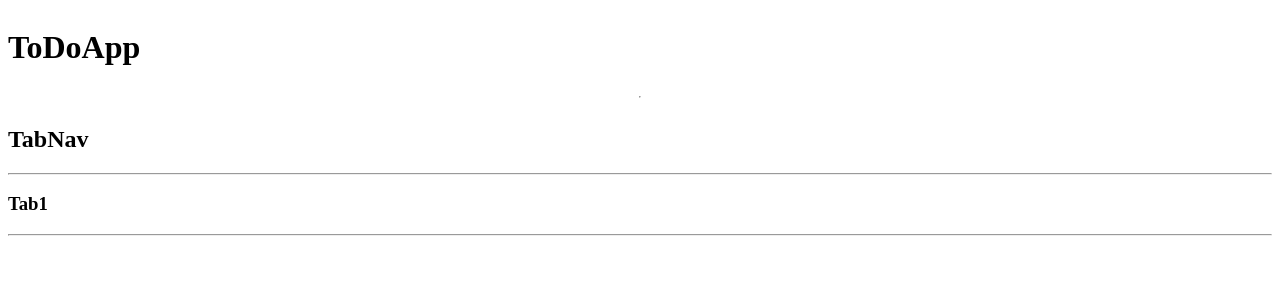
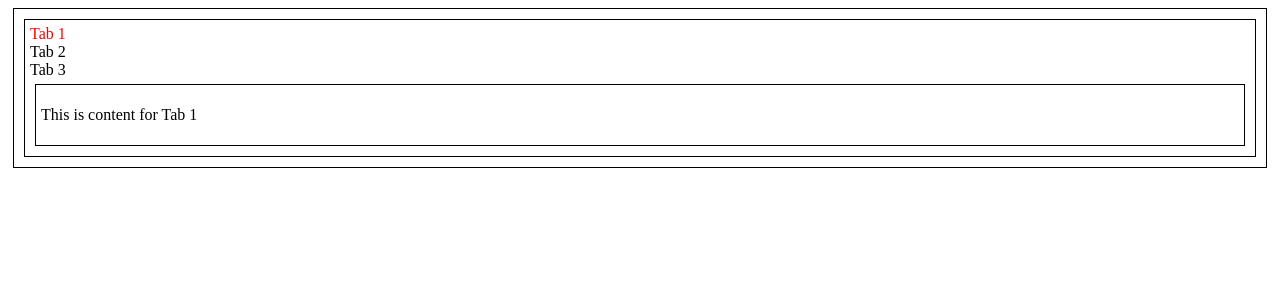
Before and after one commit to high489/Playground, a React app: page / in a window 1280 px wide. Shown: the top 300 px of the page. Built offline with nearby package versions, Linux system fonts and the light colour scheme.

Commit message:
implement base tabs logic

```diff
--- a/src/components/Tab/index.css
+++ b/src/components/Tab/index.css
@@ -1,3 +1,6 @@
 .Tab {
+    margin: 5px;
+    border: 1px solid black;
+    padding: 5px;
     display: block;
 }
--- a/src/components/Tab/index.jsx
+++ b/src/components/Tab/index.jsx
@@ -3,12 +3,14 @@ import './index.css';
 
 class Tab extends React.Component {
     render() {
-        return (
-            <div className="Tab">
-                <h3>Tab1</h3>
-                <hr />
-            </div>
-        )
+        if (this.props.isSelected){
+            return (
+                <div className="Tab">
+                    {this.props.children}
+                </div>
+            );
+        }
+        return null;
     }
 }
 
--- a/src/components/TabNav/index.css
+++ b/src/components/TabNav/index.css
@@ -1,3 +1,18 @@
 .TabNav {
+    margin: 5px;
+    border: 1px solid black;
+    padding: 5px;
     display: block;
 }
+
+.TabLabel {
+    color: black;
+}
+
+.current-tab {
+    color: red;
+}
+
+a:hover {
+    cursor: pointer;
+}
--- a/src/components/TabNav/index.jsx
+++ b/src/components/TabNav/index.jsx
@@ -1,14 +1,23 @@
 import React from 'react';
-import './index.css'
-import Tab from '@components/Tab'
+import './index.css';
 
 class TabNav extends React.Component {
     render() {
+        let tabs = this.props.tabs.map(tab => {
+            const active = (tab == this.props.selected ? ' current-tab active' : '');
+            return (
+                <div key={tab}>
+                    <a className={"TabLabel" + active}
+                       onClick={() => this.props.setSelected(tab)}>
+                           {tab}
+                    </a>
+                </div>
+            )
+        })
         return (
             <div className="TabNav">
-                <h2>TabNav</h2>
-                <hr />
-                <Tab></Tab>
+                {tabs}
+                {this.props.children}
             </div>
         )
     }
--- a/src/components/ToDoApp/index.css
+++ b/src/components/ToDoApp/index.css
@@ -1,5 +1,6 @@
 .ToDoApp {
-    display: flex;
-    flex-direction: column;
-    justify-content: center;
+    margin: 5px;
+    border: 1px solid black;
+    padding: 5px;
+    display: block
 };
--- a/src/components/ToDoApp/index.jsx
+++ b/src/components/ToDoApp/index.jsx
@@ -1,16 +1,43 @@
 import React from 'react';
-import './index.css'
-import TabNav from '@components/TabNav'
+import './index.css';
+import TabNav from '@components/TabNav';
+import Tab from '@components/Tab'
 
 class ToDoApp extends React.Component {
-    render() {
+    constructor(props){
+        super(props)
+
+        this.state = {
+            selected: this.props.tabsData[0].tab_label,
+        }
+    }
+
+    setSelected = (tabLabel) => {
+        this.setState({ selected: tabLabel });
+    }
+
+    render(){
+        let tabLabels = this.props.tabsData.map((tab, i) => {
+            return tab.tab_label
+        })
+        let tabContents = this.props.tabsData.map((tab, i) => {
+            return (
+                <Tab key={tab.tab_id}
+                     isSelected={this.state.selected == tab.tab_label}>
+                    <p>{tab.tab_content}</p>
+                </Tab>
+            )
+        })
+
         return (
             <div className="ToDoApp">
-                <h1>ToDoApp</h1>
-                <hr />
-                <TabNav></TabNav>
+                <TabNav tabs={tabLabels}
+                        selected={this.state.selected}
+                        setSelected={this.setSelected}>
+                            {tabContents}
+                </TabNav>
             </div>
-        )
+        );
     }
 }
 
--- a/src/index.jsx
+++ b/src/index.jsx
@@ -3,6 +3,27 @@ import ReactDOM from 'react-dom';
 import ToDoApp from '@components/ToDoApp';
 
 ReactDOM.render(
-    <ToDoApp />,
+    <ToDoApp tabsData={getData()} />,
     document.getElementById('app')
 )
+
+// заглушка вместо апи
+function getData(){
+    return [
+        {
+            tab_id: "0",
+            tab_label: "Tab 1",
+            tab_content: "This is content for Tab 1",
+        },
+        {
+            tab_id: "1",
+            tab_label:"Tab 2",
+            tab_content:"This is content for Tab 2",
+        },
+        {
+            tab_id: "2",
+            tab_label:"Tab 3",
+            tab_content:"This is content for Tab 3",
+        }
+     ];
+}
--- a/webpack.dev.js
+++ b/webpack.dev.js
@@ -12,7 +12,7 @@ const cssLoaders = preprocessor => {
                 reloadAll: true
             },
         },
-        'css-loader',
+        'css-loader'
     ]
 
     if (preprocessor) {
@@ -43,7 +43,6 @@ module.exports = merge(common, {
     mode: 'development',
     output: {
         filename: '[name].js',
-        publicPath: '/',
         path: path.resolve(__dirname, 'dist')
     },
     devServer: {
```
